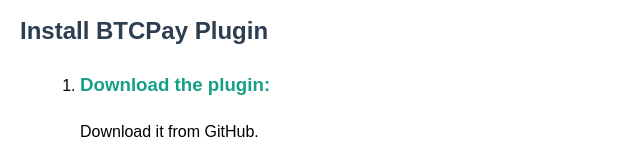
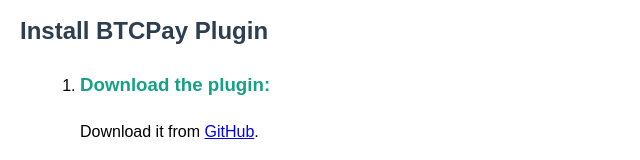
Before and after one commit to Jacquesvw/PhocaCart-BtcpayServer-Plugin, a plain HTML site: page docs/instructions.html in a window 1280 px wide. Shown: the part 636-796 px from the top of the page, 0-640 px from the left. Drawn offline with Linux system fonts and the light colour scheme.

Commit message:
Update instructions.html

```diff
--- a/docs/instructions.html
+++ b/docs/instructions.html
@@ -62,7 +62,7 @@
 	<h2 id="install">Install BTCPay Plugin</h2>
 	<ol>
 		<li><h3>Download the plugin:</h3>
-			Download it from GitHub.
+			Download it from <a href="https://github.com/Jacquesvw/PhocaCart-BtcpayServer-Plugin/releases" target="_blank">GitHub</a>.
 		</li>
 		<li><h3>Install the plugin:</h3>
 			<ul>
```
